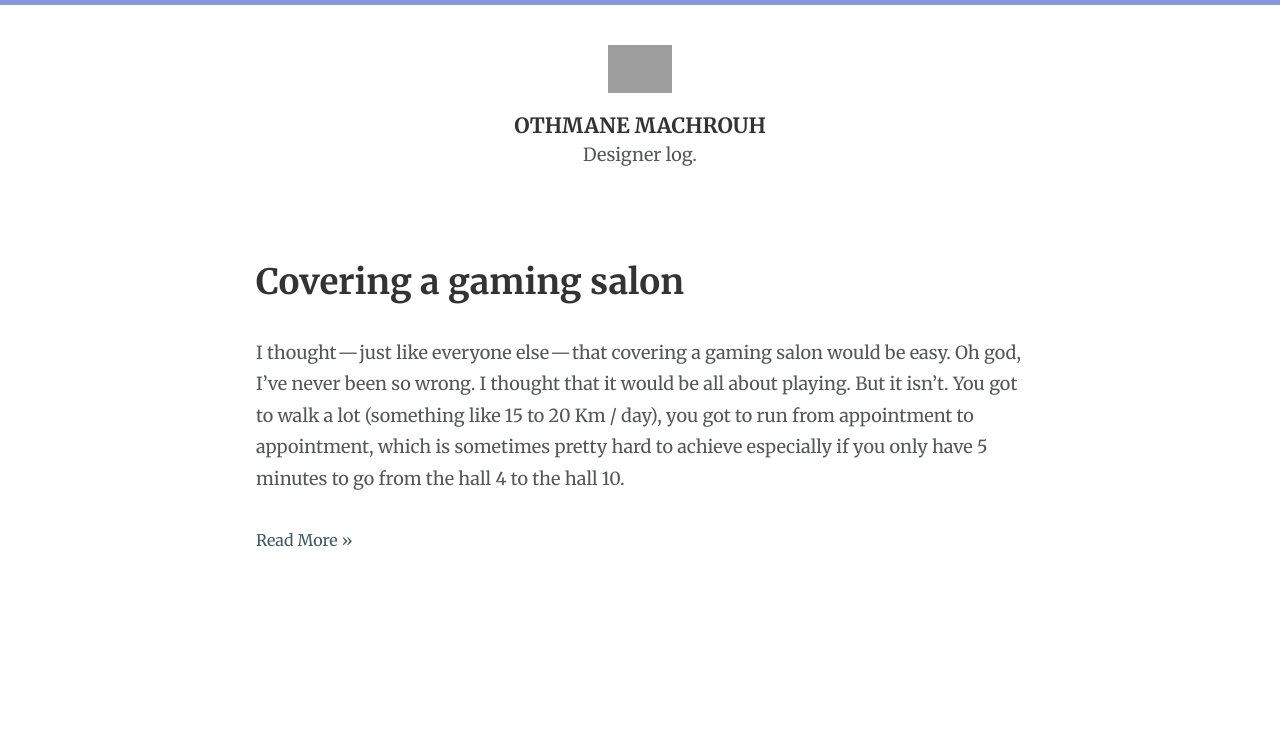
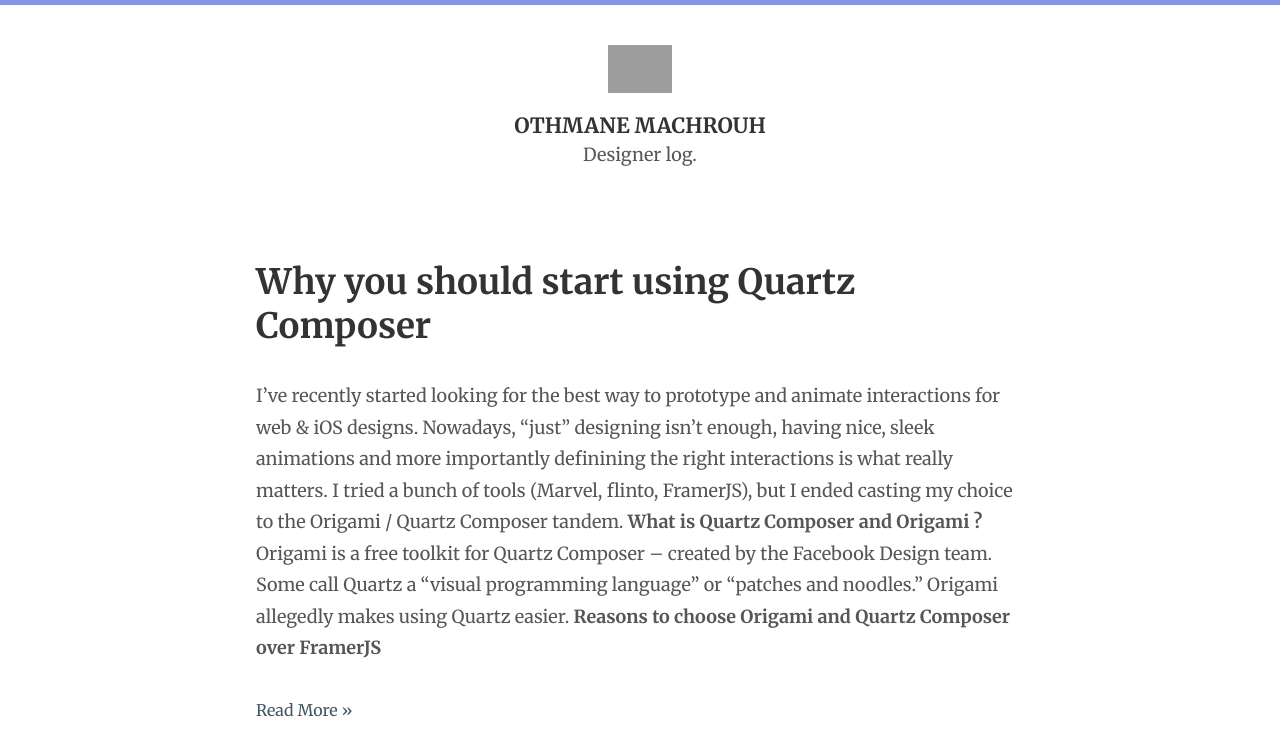
Before and after one commit to mchrh/mchrh.github.io, a Jekyll site: the page built from index.html, in a window 1280 px wide. Shown: the top 756 px of the page. Built offline with Jekyll 4.4.1, drawn with Linux system fonts in a browser that asks for light colours; the list of posts is cut into pages by our own code; grey boxes are pictures that could not be loaded.

Commit message:
added an article

```diff
--- a/_includes/_head.html
+++ b/_includes/_head.html
@@ -7,7 +7,7 @@
   <meta name="description" content="{{site.description}}">
   <meta name="viewport" content="width=device-width, initial-scale=1">
 
-  <link rel="icon" href="{{ site.url }}/favicon.png" />
+  <link rel="icon" href="http://machrouh.com/img/favicon.ico" />
   <link rel="apple-touch-icon-precomposed" href="{{ site.url }}/apple-touch-icon.png" />
 
   <link rel="stylesheet" href="{{ site.url }}/style.css" />
--- a/_posts/2014-03-09-coveringamingsalons.md
+++ /dev/null
@@ -1,11 +0,0 @@
----
-layout: post
-title: "Covering a gaming salon"
----
-
-I thought — just like everyone else — that covering a gaming salon would be easy. Oh god, I’ve never been so wrong.
-I thought that it would be all about playing. But it isn’t. You got to walk a lot (something like 15 to 20 Km / day), you got to run from appointment to appointment, which is sometimes pretty hard to achieve especially if you only have 5 minutes to go from the hall 4 to the hall 10.
-
-Especially that I was covering the show alone, which means that I had to run from the entertainement area, to the business area, and then come back, over and over.
-I always liked the gaming events, but now that I’m writing, and that’s my job, it became harder from some pretty obvious reasons. I used to come, and play, take pictures, discuss things with people, now I’m handing business cards with my name on it, to a bunch of people wearing suits. And then you go back to the hotel, and you got to write the previews of all the things you saw that day. Which implicates sleeping at 01:00 or 02:00 a.m and waking up at 6:30 in the morning.
-But there’s also pros on covering gaming salons, you can talk with developers about their games, learn more about their philosophy so you get a better understanding of the game, and what led the developer to make the choices they made. You also can play games that won’t be released until one or two years from now, which is pretty awesome.
--- /dev/null
+++ b/_posts/2014-03-14-10reasons to start using quartz composer.md
@@ -0,0 +1,20 @@
+---
+layout: post
+title: "Why you should start using Quartz Composer"
+---
+
+I've recently started looking for the best way to prototype and animate interactions for web & iOS designs. Nowadays, "just" designing isn't enough, having nice, sleek animations and more importantly definining the right interactions is what really matters.
+I tried a bunch of tools (Marvel, flinto, FramerJS), but I ended casting my choice to the Origami / Quartz Composer tandem.
+**What is Quartz Composer and Origami ?**
+Origami is a free toolkit for Quartz Composer – created by the Facebook Design team. Some call Quartz a “visual programming language” or “patches and noodles.” Origami allegedly makes using Quartz easier.
+**Reasons to choose Origami and Quartz Composer over FramerJS**
+
++ QC has immediate visual feedback. You can get close with Framer by using auto refresh on save (for example with Cactus) but it's not the same.
+
++ QC has better performance in cases where it needs to do heavy computing for each frame (obj-c is faster then Javascript) but generally they are pretty close because the both use the same graphics acceleration.
+
++ QC has a nice set of tools built by Facebook to specifically do UI stuff.
+
++ QC is more extendable if you can code objective-c because it doesn't depend on the browser.
+
++ QC's visual programming is more "forgiving". One typo can break your javascript, QC doesn't have that, there is always some result.
```
